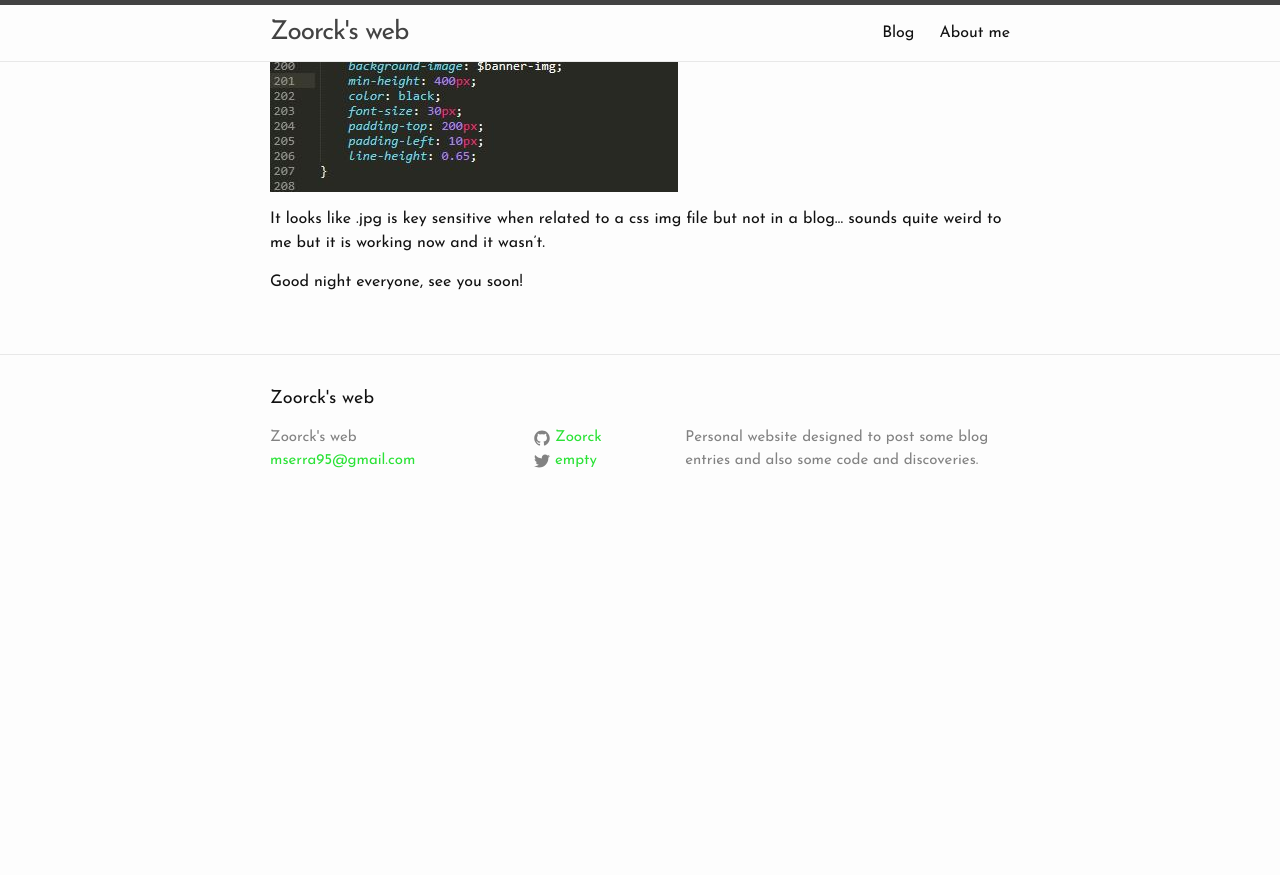
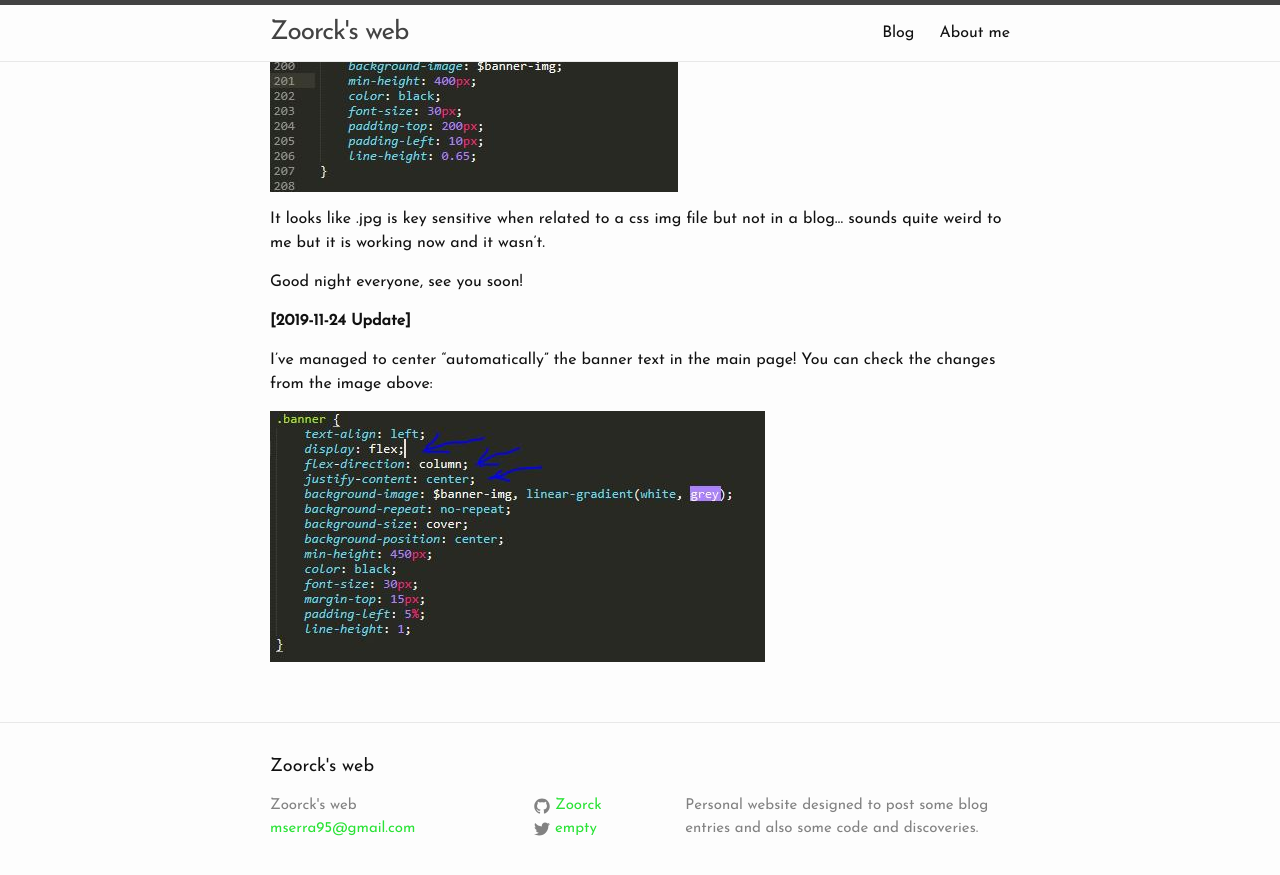
Before and after one commit to Zoorck/zoorck.github.io, a Jekyll site: the page built from _posts/2019-11-01-main-page.markdown, in a window 1280 px wide and 900 px high, scrolled down 962 px. Shown: the top 875 px of the window. Built offline with Jekyll 4.4.1, drawn with Linux system fonts in a browser that asks for light colours; before the commit the page ends 1494 px from its top, so only the background shows below that.

Commit message:
Banner post edit

```diff
--- a/_posts/2019-11-01-main-page.markdown
+++ b/_posts/2019-11-01-main-page.markdown
@@ -7,19 +7,25 @@ categories: jekyll update
 
 First impressions are important. So I think that my web doesn't have a good start (home page). That's basically due to the fact that it only says "Hello world!". I've managed to go from this:
 
-![Image]({{ "/assets/images/old_look2.JPG" | absolute_url }})
+![Old look homepage]({{ "/assets/images/old_look2.JPG" | absolute_url }})
 
 to this:
 
-![Image]({{ "/assets/images/newlook2.JPG" | absolute_url }})
+![New look homepage]({{ "/assets/images/newlook2.JPG" | absolute_url }})
 
 
 Thanks to [this](https://www.pexels.com/photo/photo-of-mountains-under-cloudy-sky-3022417/)! So thank you very much [Tomáš Malčo](https://www.pexels.com/@tomas-malco-malik-793526)
 
 And also had to work out some css like this small trim:
 
-![Image]({{ "/assets/images/banner_css.JPG" | absolute_url }})
+![Banner css example]({{ "/assets/images/banner_css.JPG" | absolute_url }})
 
 It looks like .jpg is key sensitive when related to a css img file but not in a blog... sounds quite weird to me but it is working now and it wasn't.
 
 Good night everyone, see you soon!
+
+**[2019-11-24 Update]**
+
+I've managed to center "automatically" the banner text in the main page! You can check the changes from the image above:
+
+![New banner css]({{ "/assets/images/banner_flexbox.JPG" | absolute_url }})
```
Also changed, not shown: assets/images/banner_flexbox.JPG (added), 3 other files.
